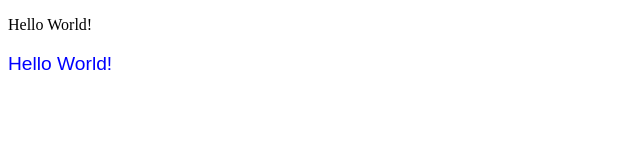
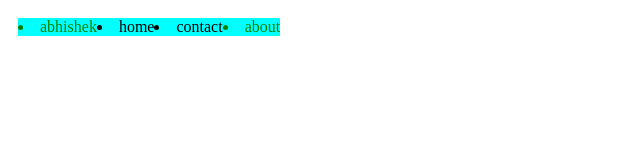
Before and after one commit to Abhishek-Gharat/practice-session, a plain HTML site: page javascript praactice/day 5/index.html in a window 1280 px wide. Shown: the whole page, without its empty margins (0-640 px from the left). Drawn offline with Linux system fonts and the light colour scheme.

Commit message:
nav color change

```diff
--- /dev/null
+++ b/javascript praactice/day 5/app.js
@@ -0,0 +1,9 @@
+document.getElementsByTagName("nav")[0].firstElementChild.style.color ="red"
+document.getElementsByTagName("nav")[0].firstElementChild.style.color ="green"
+document.getElementsByTagName("nav")[0].lastElementChild.style.color="green"
+
+// loop
+Array.from(document.getElementsByTagName("li")).forEach((element)=>{
+    element.style.background="cyan"
+
+})
--- a/javascript praactice/day 5/index.html
+++ b/javascript praactice/day 5/index.html
@@ -1,21 +1,20 @@
 <!DOCTYPE html>
 <html lang="en">
 <head>
-    <meta charset="UTF-8">
-    <meta http-equiv="X-UA-Compatible" content="IE=edge">
-    <meta name="viewport" content="width=device-width, initial-scale=1.0">
-    <title>day 5</title>
+  <meta charset="UTF-8">
+  <meta http-equiv="X-UA-Compatible" content="IE=edge">
+  <meta name="viewport" content="width=device-width, initial-scale=1.0">
+  <title>nav</title>
+  <link rel="stylesheet" href="style.css">
 </head>
 <body>
-
-    <p id="p1">Hello World!</p>
-    <p id="p2">Hello World!</p>
-
-    <script>
-    document.getElementById("p2").style.color = "blue";
-    document.getElementById("p2").style.fontFamily = "Arial";
-    document.getElementById("p2").style.fontSize = "larger";
-    </script>
+  <nav>
+    <li>abhishek</li>
+    <li>home</li>
+    <li>contact</li>
+    <li>about</li>
+  </nav>
 
 </body>
+<script src="./app.js"></script>
 </html>
--- /dev/null
+++ b/javascript praactice/day 5/style.css
@@ -0,0 +1,4 @@
+nav{
+    display: flex;
+    padding: 10px;
+}
```
